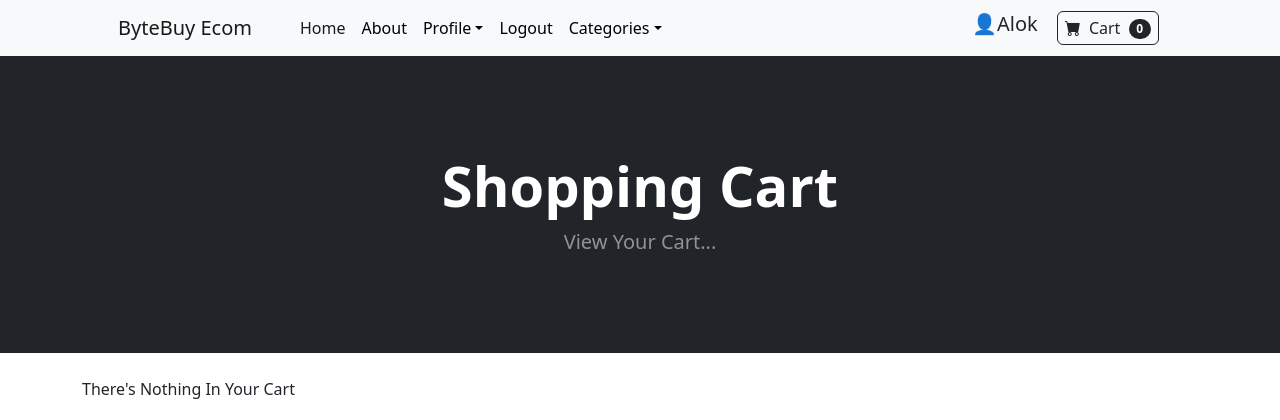
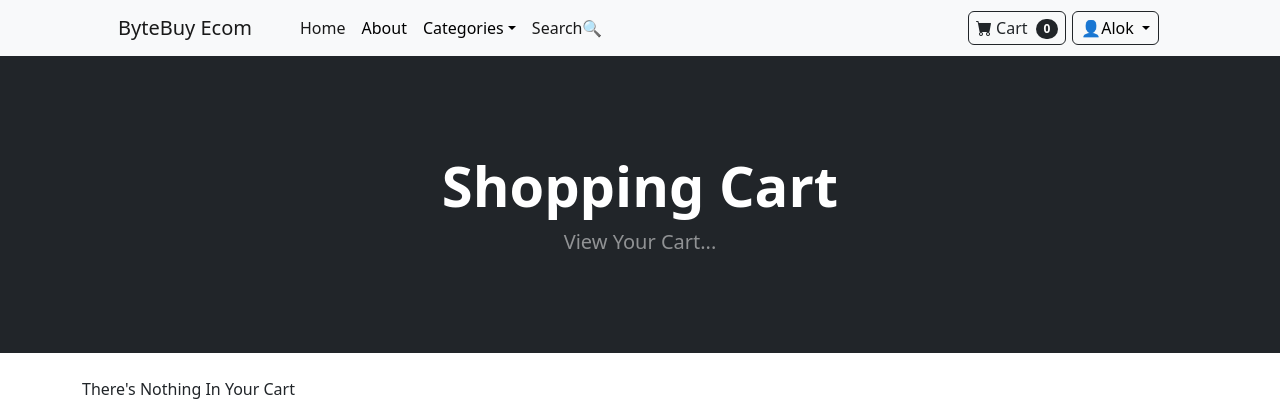
Before and after one commit to Alokbabuyadhuvanshi/E-commerce, a Django app: page /cart/ in a window 1280 px wide. Shown: the top 420 px of the page. Run offline with Django 5.2, Linux system fonts and the light colour scheme; the first user in the database is signed in; some libraries are stand-ins or nearby versions.

Commit message:
set user button

```diff
--- a/ecom/store/templates/navbar.html
+++ b/ecom/store/templates/navbar.html
@@ -1,48 +1,47 @@
 <nav class="navbar navbar-expand-lg navbar-light bg-light">
     <div class="container px-4 px-lg-5">
-        <a class="navbar-brand" href="{% url "home" %}">ByteBuy Ecom</a>
-        <button class="navbar-toggler" type="button" data-bs-toggle="collapse" data-bs-target="#navbarSupportedContent" aria-controls="navbarSupportedContent" aria-expanded="false" aria-label="Toggle navigation"><span class="navbar-toggler-icon"></span></button>
+        <a class="navbar-brand" href="{% url 'home' %}">ByteBuy Ecom</a>
+        <button class="navbar-toggler" type="button" data-bs-toggle="collapse" data-bs-target="#navbarSupportedContent" aria-controls="navbarSupportedContent" aria-expanded="false" aria-label="Toggle navigation">
+            <span class="navbar-toggler-icon"></span>
+        </button>
         <div class="collapse navbar-collapse" id="navbarSupportedContent">
             <ul class="navbar-nav me-auto mb-2 mb-lg-0 ms-lg-4">
-                <li class="nav-item"><a class="nav-link active" aria-current="page" href="{% url "home" %}">Home</a></li>
+                <li class="nav-item"><a class="nav-link active" aria-current="page" href="{% url 'home' %}">Home</a></li>
                 <li class="nav-item"><a class="nav-link" href="{% url 'about' %}">About</a></li>
-
-                {% if user.is_authenticated %}
-
-                <li class="nav-item dropdown">
-                    <a class="nav-link dropdown-toggle" id="navbarDropdown" href="#" role="button" data-bs-toggle="dropdown" aria-expanded="false">Profile</a>
-                    <ul class="dropdown-menu" aria-labelledby="navbarDropdown">
-                        <li><a class="dropdown-item" href="{% url "update_user" %}">User Profile</a></li>
-                        <li><hr class="dropdown-divider" /></li>
-                        <li><a class="dropdown-item" href="{% url "update_info" %}">User Info</a></li>
-                    </ul>
-                </li>
-
-                <li class="nav-item"><a class="nav-link" href="{% url 'logout' %}">Logout</a></li>
-
-                {% else %}
-
-                <li class="nav-item"><a class="nav-link" href="{% url 'login' %}">Login</a></li>
-
-                {% endif %}
-
                 <li class="nav-item dropdown">
                     <a class="nav-link dropdown-toggle" id="navbarDropdown" href="#" role="button" data-bs-toggle="dropdown" aria-expanded="false">Categories</a>
                     <ul class="dropdown-menu" aria-labelledby="navbarDropdown">
-                        <li><a class="dropdown-item" href="{% url "category_summary" %}">All Category</a></li>
+                        <li><a class="dropdown-item" href="{% url 'category_summary' %}">All Category</a></li>
                         <li><hr class="dropdown-divider" /></li>
-                        <li><a class="dropdown-item" href="{% url "category" 'Smart-phone' %}">Smart-phone</a></li>
-                        <li><a class="dropdown-item" href="{% url "category" 'Camera' %}">Camera</a></li>
+                        <li><a class="dropdown-item" href="{% url 'category' 'Smart Phones' %}">Smart-phone</a></li>
+                        <li><a class="dropdown-item" href="{% url 'category' 'Camera' %}">Camera</a></li>
                     </ul>
                 </li>
+                <li class="nav-item"><a class="nav-link active" aria-current="page" href="{% url 'search' %}">Search🔍</a></li>
             </ul>
-            <h4 class="lead mx-3">👤{{user.username}}</h4>
-            <form class="d-flex">
-                <a class="btn btn-outline-dark" href="{% url "cart_summary" %}"> <i class="bi-cart-fill me-1"></i>
-                    Cart
-                    <span class="badge bg-dark text-white ms-1 rounded-pill" id="card-quantity">{{cart|length}}</span></a>
-
-            </form>
+            <ul class="navbar-nav ms-auto mb-2 mb-lg-0 bs-2">
+                <li class="nav-item">
+                    <a class="btn btn-outline-dark" href="{% url 'cart_summary' %}">
+                        <i class="bi-cart-fill me-1"></i>Cart
+                        <span class="badge bg-dark text-white ms-1 rounded-pill" id="card-quantity">{{ cart|length }}</span>
+                    </a>
+                </li>
+                {% if user.is_authenticated %}
+                <li class="nav-item dropdown">
+                    <a class="nav-link dropdown-toggle btn btn-outline-dark" id="navbarDropdown" href="#" role="button" data-bs-toggle="dropdown">
+                        👤{{ user.username }}
+                    </a>
+                    <ul class="dropdown-menu" aria-labelledby="navbarDropdown">
+                        <li><a class="dropdown-item" href="{% url 'update_user' %}">User Profile</a></li>
+                        <li><hr class="dropdown-divider" /></li>
+                        <li><a class="dropdown-item" href="{% url 'update_info' %}">User Info</a></li>
+                        <li><hr class="dropdown-divider" /></li>
+                        <li><a class="dropdown-item" href="{% url 'logout' %}">Logout</a></li>
+                    </ul>
+                </li>{% else %}
+                <li class="nav-item"><a class="nav-link" href="{% url 'login' %}">👤Login</a></li>
+                {% endif %}
+            </ul>
         </div>
     </div>
 </nav>
```
